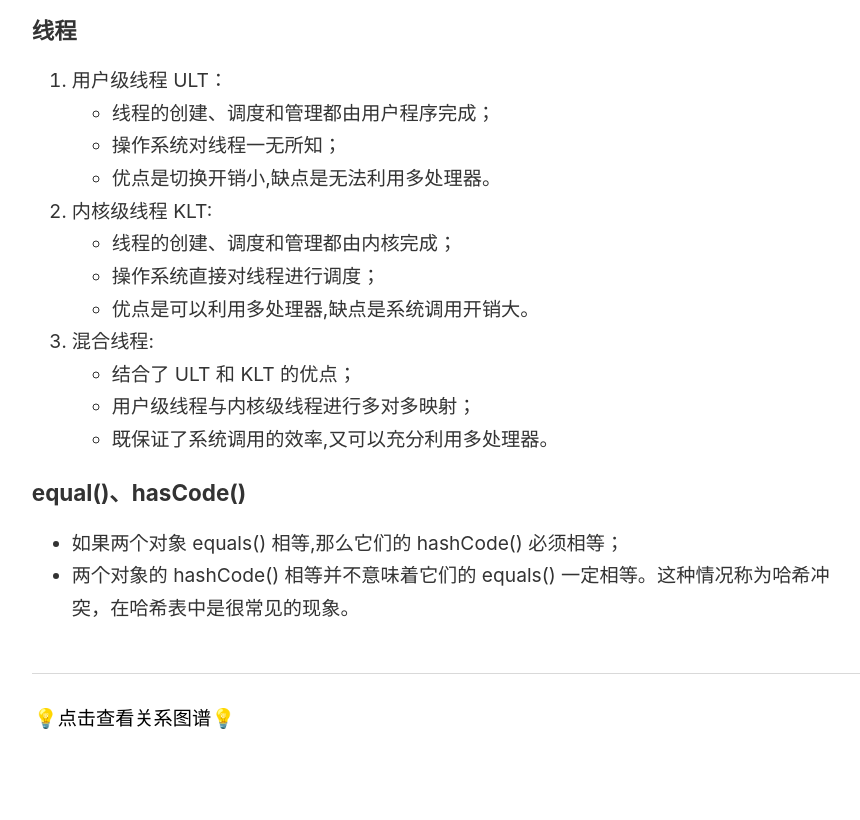
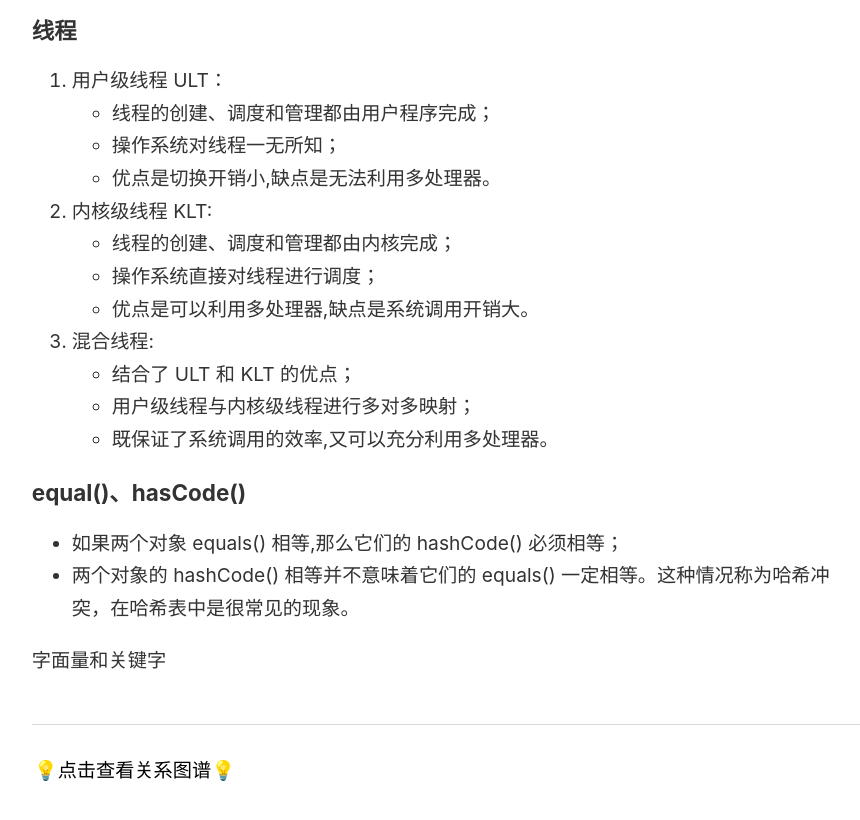
Before and after one commit to wingowen/digital-garden-jekyll, a Jekyll site: the page built from _notes/Java 查漏补缺.md, in a window 1280 px wide and 900 px high, scrolled down 1197 px. Shown: the top 820 px of the window, without its empty margins (45-905 px from the left). Built offline with Jekyll 4.4.1, drawn with Linux system fonts in a browser that asks for light colours.

Commit message:
vault backup: 2025-03-18 22:04:34

```diff
--- a/_notes/Java 查漏补缺.md
+++ b/_notes/Java 查漏补缺.md
@@ -53,3 +53,6 @@ class Chinese{
 
 - 如果两个对象 equals() 相等,那么它们的 hashCode() 必须相等；
 - 两个对象的 hashCode() 相等并不意味着它们的 equals() 一定相等。这种情况称为哈希冲突，在哈希表中是很常见的现象。
+
+
+字面量和关键字
```
